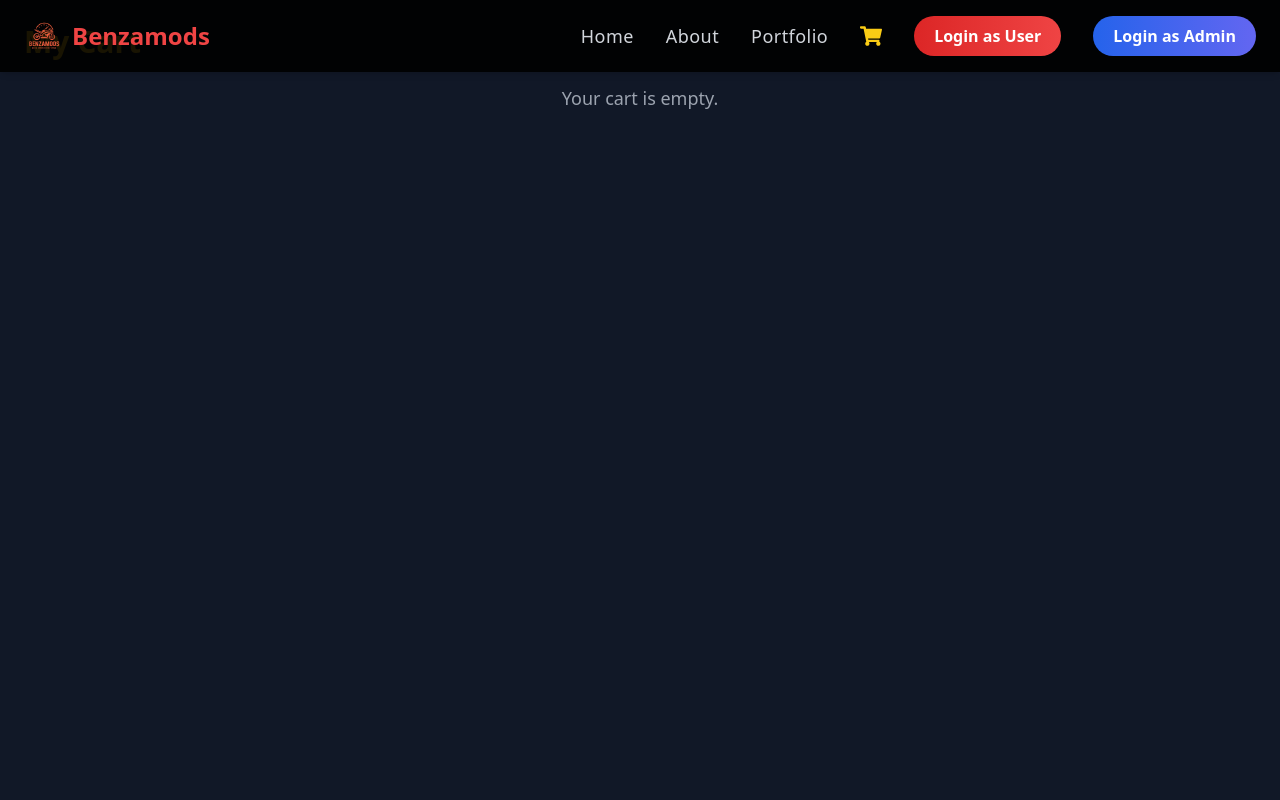
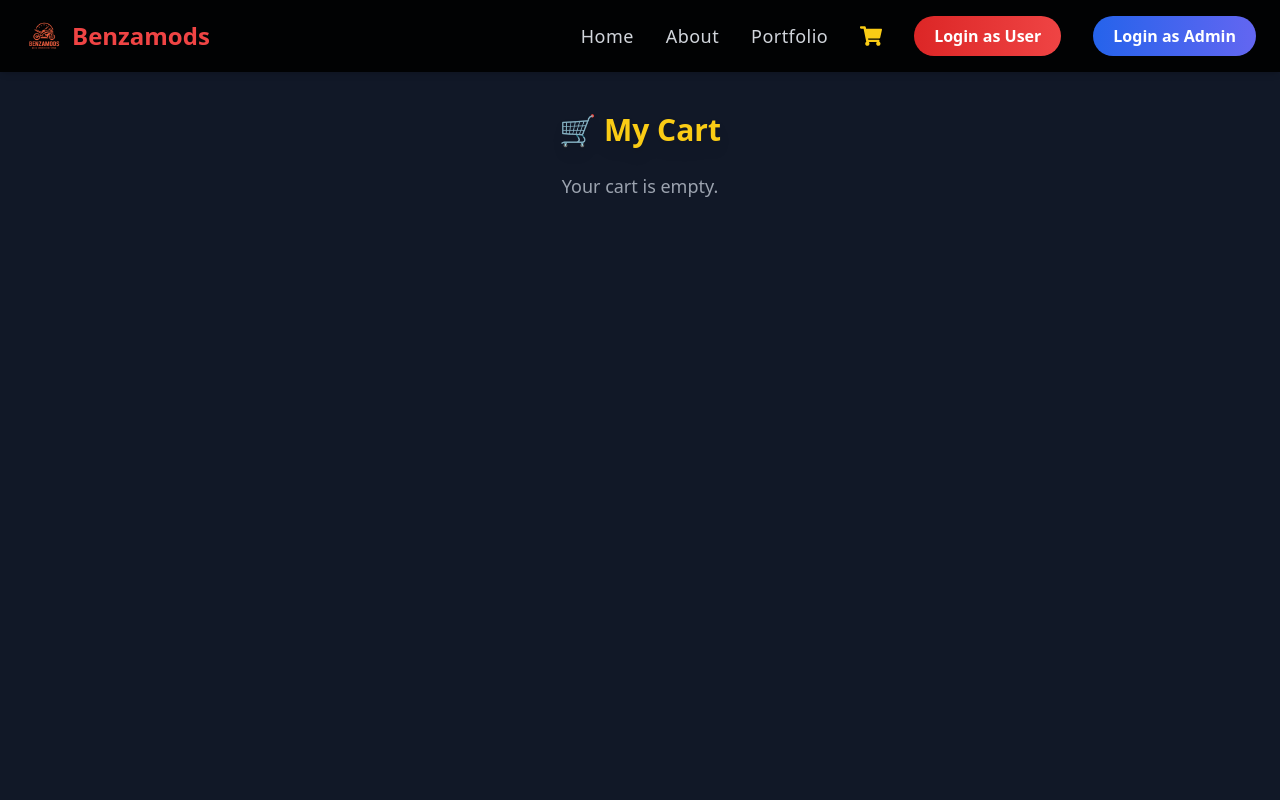
Before and after one commit to ChandrashekarPG/Benzamods, a React (Create React App) app in the folder frontend/: page /cart in a window 1280 px wide. Shown: the top 800 px of the page. Built offline with nearby package versions, Linux system fonts and the light colour scheme.

Commit message:
Fix page heading visibility and layout padding for BikeMods, CarMods, MyCart, PortfolioGrid

```diff
--- a/frontend/src/components/BikeMods.jsx
+++ b/frontend/src/components/BikeMods.jsx
@@ -71,9 +71,9 @@ const BikeMods = () => {
         <meta property="og:site_name" content="BenzaMods" />
       </Helmet>
 
-      <h1 className="pt-24 text-4xl font-extrabold text-center mb-10 text-blue-400 tracking-wide">
-        🚴 Bike Modification Products
-      </h1>
+      <h2 className="pt-24 text-4xl font-extrabold text-center mb-10 text-yellow-400 tracking-wide">
+        🏍️ Bike Modification Products
+      </h2>
 
       {/* Filters */}
       <div className="mb-10 p-5 border border-gray-700 rounded-xl bg-gray-800/60 backdrop-blur-md flex flex-wrap gap-4 items-end shadow-lg">
--- a/frontend/src/components/CarMods.jsx
+++ b/frontend/src/components/CarMods.jsx
@@ -77,9 +77,9 @@ const CarMods = () => {
         <meta property="og:site_name" content="BenzaMods" />
       </Helmet>
 
-      <h1 className="pt-24 text-4xl font-extrabold text-center mb-10 text-blue-400 tracking-wide">
+      <h2 className="pt-24 text-4xl font-extrabold text-center mb-10 text-yellow-400 tracking-wide">
   🚗 Car Modification Products
-</h1>
+</h2>
 
 
       {/* Filters */}
--- a/frontend/src/components/MyCart.jsx
+++ b/frontend/src/components/MyCart.jsx
@@ -93,9 +93,12 @@ export default function MyCart() {
     setTimeout(() => setToast(""), 4000); // Hide after 4 seconds
   };
 
-  return (
-    <div className="min-h-screen bg-gray-900 text-white p-6 relative">
-      <h1 className="text-3xl font-bold mb-6 text-yellow-400">My Cart</h1>
+return (
+  <div className="min-h-screen bg-gray-900 text-white p-6 pt-28 relative">
+    <h1 className="text-3xl font-bold mb-6 text-yellow-400 text-center drop-shadow-lg">
+      🛒 My Cart
+    </h1>
+
 
       {cartItems.length === 0 ? (
         <p className="text-gray-400 mt-6 text-center text-lg">Your cart is empty.</p>
--- a/frontend/src/components/PortfolioGrid.jsx
+++ b/frontend/src/components/PortfolioGrid.jsx
@@ -67,7 +67,7 @@ export default function PortfolioGrid() {
 
   return (
     <div className="p-8 bg-gradient-to-b from-gray-900 to-black min-h-screen text-white">
-      <h2 className="text-4xl font-extrabold mb-6 text-center text-yellow-400 tracking-wide">
+      <h2 className="pt-24 text-4xl font-extrabold text-center mb-10 text-yellow-400 tracking-wide">
         🚘 Our Portfolio
       </h2>
 
```
